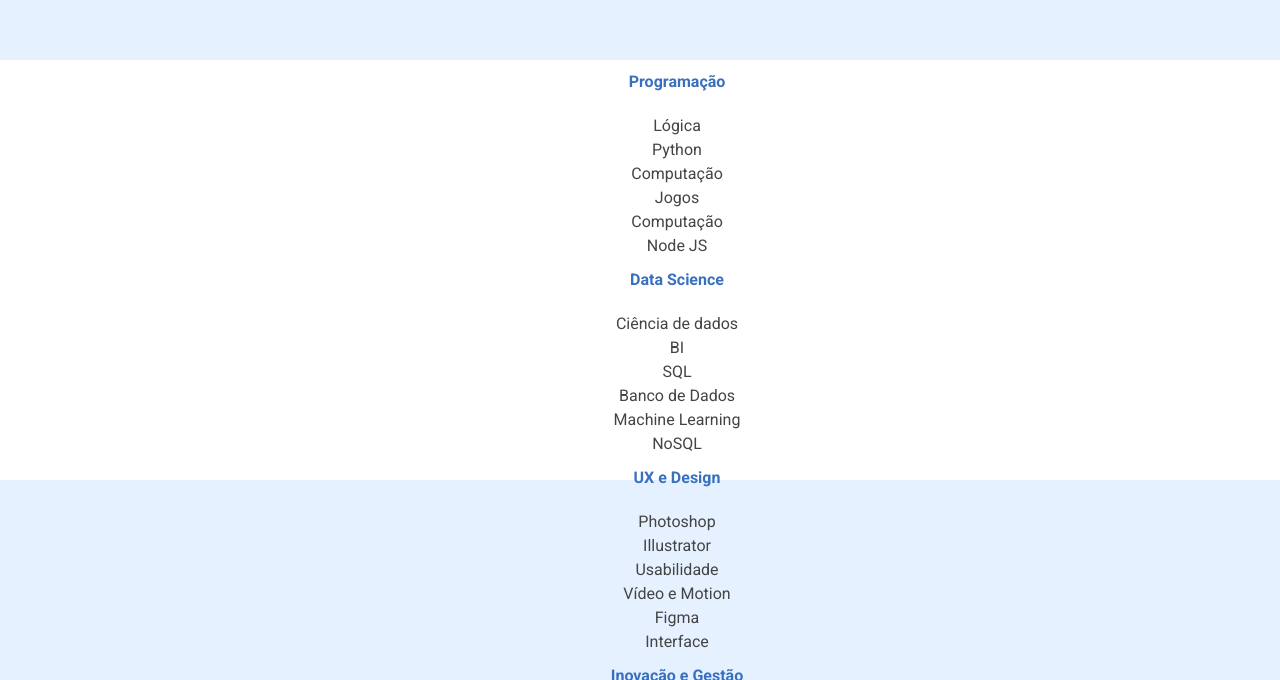
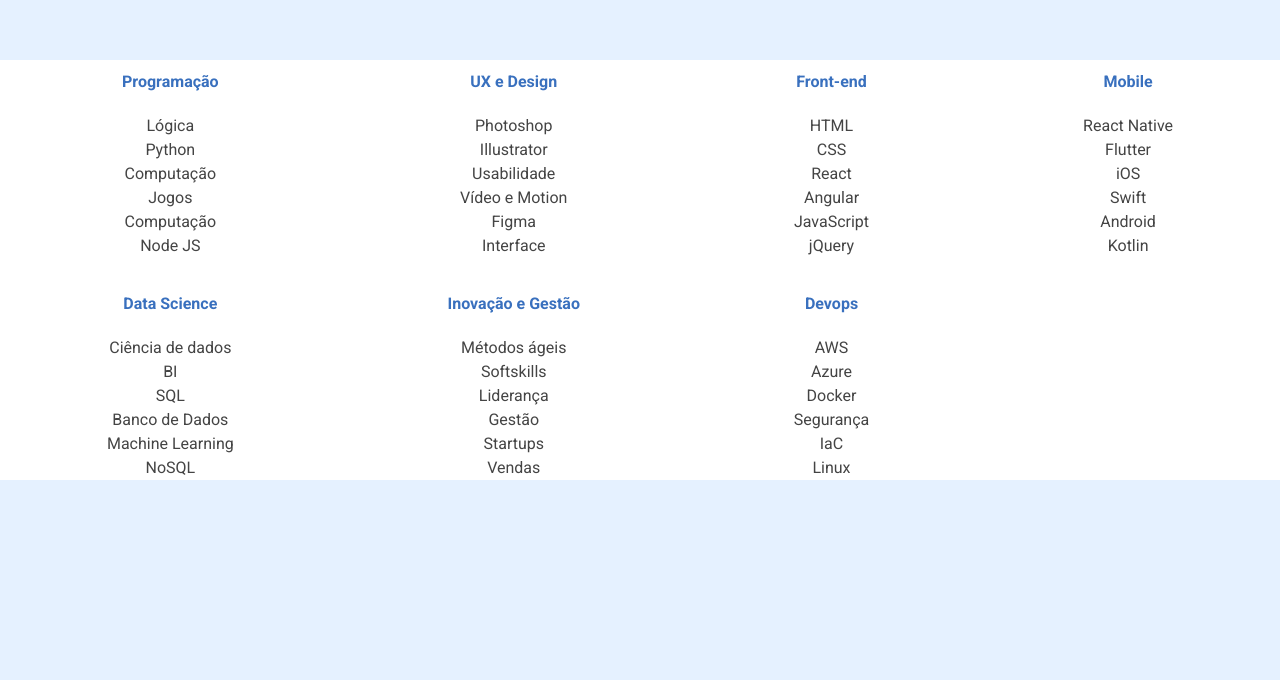
Before and after one commit to thedevjack/flexbox, a plain HTML site: page index.html in a window 1280 px wide. Shown: the part 637-1317 px from the top of the page. After the commit the page ends 1117 px from the top, so only its background shows below. Drawn offline with Linux system fonts and the light colour scheme.

Commit message:
aula 2-3 concluida

```diff
--- a/css/flexbox.css
+++ b/css/flexbox.css
@@ -1,3 +1,5 @@
+/* CABECALHO */
+
 .cabecalho__container {
   display: flex;
   /* aplica espaco entre os elementos */
@@ -12,11 +14,32 @@
   display: none;
 }
 
-@media (min-width: 834px) {
+@media (min-width: 832px) {
+  /* CABECALHO */
+
   /* quando for dado -zoom o campo de pesquisa some
     quando voltar ao valor padrão 100% reaparece
 */
   .cabecalho__pesquisar__item {
     display: block;
   }
+  /* RODAPE */
+
+  .rodape__container {
+    justify-content: space-between;
+    padding-left: 0;
+  }
 }
+
+/* RODAPE */
+.rodape__container {
+  display: flex;
+  /* direciona as linhas como coluna */
+    /* flex-direction: column; */
+  /* quebra linhas  */
+    /* flex-wrap: wrap; */
+
+  /* faz a mesma coisa que utilizar:
+ flex-direction: column e flex-wrap: wrap   */
+  flex-flow: column wrap;
+}
```
